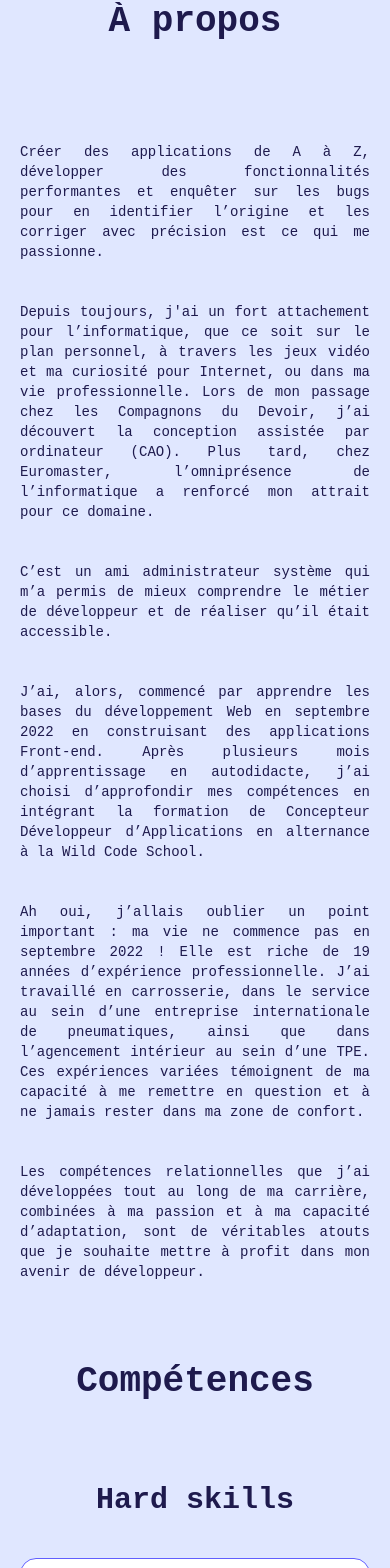
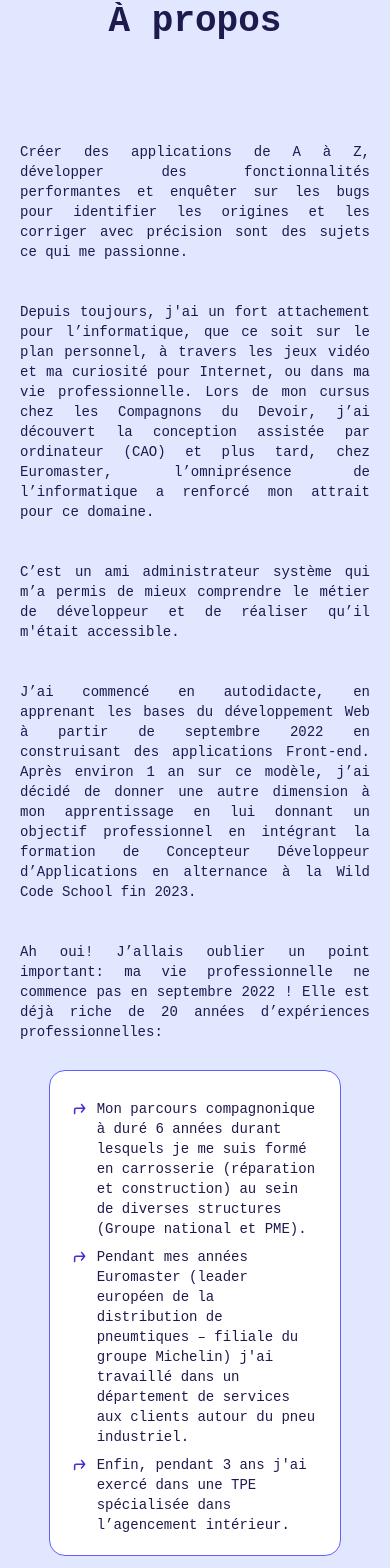
Before and after one commit to ThomMarchand/portfolio, a Next.js app: page / in a window 390 px wide. Shown: the part 422-1990 px from the top of the page. Built offline with nearby package versions, Linux system fonts and the light colour scheme.

Commit message:
feat(main): added better text

```diff
--- a/app/components/templates/SectionAbout.tsx
+++ b/app/components/templates/SectionAbout.tsx
@@ -1,53 +1,91 @@
 import Title from "@/app/components/atoms/Title";
+import DisplayItem from "../atoms/DisplayItem";
+import IconCornerUpRight from "../atoms/icons/IconCornerUpRight";
 
 export default function SectionAbout() {
+  const xp = [
+    "Mon parcours compagnonique à duré 6 années durant lesquels je me suis formé en carrosserie (réparation et construction) au sein de diverses structures (Groupe national et PME).",
+    "Pendant mes années Euromaster (leader européen de la distribution de pneumtiques – filiale du groupe Michelin) j'ai travaillé dans un département de services aux clients autour du pneu industriel.",
+    "Enfin, pendant 3 ans j'ai exercé dans une TPE spécialisée dans l’agencement intérieur.",
+  ];
   return (
     <section id="about" className="md:scroll-mt-64 md:mt-30">
       <Title renderAs="h2">À propos</Title>
 
       <p className="text-justify text-sm 1xs:text-[15px] md:text-lg mt-25 flex justify-center">
         Créer des applications de A à Z, développer des fonctionnalités
-        performantes et enquêter sur les bugs pour en identifier l’origine et
-        les corriger avec précision est ce qui me passionne.
+        performantes et enquêter sur les bugs pour identifier les origines et
+        les corriger avec précision sont des sujets ce qui me passionne.
       </p>
 
       <p className="text-justify text-sm my-10 1xs:text-[15px] md:text-lg flex justify-center">
-        Depuis toujours, j&apos;ai un fort attachement pour l’informatique, que
-        ce soit sur le plan personnel, à travers les jeux vidéo et ma curiosité
-        pour Internet, ou dans ma vie professionnelle. Lors de mon passage chez
+        Depuis toujours, j'ai un fort attachement pour l’informatique, que ce
+        soit sur le plan personnel, à travers les jeux vidéo et ma curiosité
+        pour Internet, ou dans ma vie professionnelle. Lors de mon cursus chez
         les Compagnons du Devoir, j’ai découvert la conception assistée par
-        ordinateur (CAO). Plus tard, chez Euromaster, l’omniprésence de
+        ordinateur (CAO) et plus tard, chez Euromaster, l’omniprésence de
         l’informatique a renforcé mon attrait pour ce domaine.
       </p>
 
       <p className="text-justify text-sm 1xs:text-[15px] md:text-lg flex justify-center">
         C’est un ami administrateur système qui m’a permis de mieux comprendre
-        le métier de développeur et de réaliser qu’il était accessible.
+        le métier de développeur et de réaliser qu’il m'était accessible.
       </p>
 
       <p className="text-justify text-sm my-10 1xs:text-[15px] md:text-lg flex justify-center">
-        J’ai, alors, commencé par apprendre les bases du développement Web en
-        septembre 2022 en construisant des applications Front-end. Après
-        plusieurs mois d’apprentissage en autodidacte, j’ai choisi d’approfondir
-        mes compétences en intégrant la formation de Concepteur Développeur
-        d’Applications en alternance à la Wild Code School.
+        J’ai commencé en autodidacte, en apprenant les bases du développement
+        Web à partir de septembre 2022 en construisant des applications
+        Front-end. Après environ 1 an sur ce modèle, j’ai décidé de donner une
+        autre dimension à mon apprentissage en lui donnant un objectif
+        professionnel en intégrant la formation de Concepteur Développeur
+        d’Applications en alternance à la Wild Code School fin 2023.
       </p>
 
       <p className="text-justify text-sm 1xs:text-[15px] md:text-lg flex justify-center">
-        Ah oui, j’allais oublier un point important : ma vie ne commence pas en
-        septembre 2022 ! Elle est riche de 19 années d’expérience
-        professionnelle. J’ai travaillé en carrosserie, dans le service au sein
-        d’une entreprise internationale de pneumatiques, ainsi que dans
-        l’agencement intérieur au sein d’une TPE. Ces expériences variées
-        témoignent de ma capacité à me remettre en question et à ne jamais
-        rester dans ma zone de confort.
+        Ah oui! J’allais oublier un point important: ma vie professionnelle ne
+        commence pas en septembre 2022 ! Elle est déjà riche de 20 années
+        d’expériences professionnelles:
       </p>
 
-      <p className="text-justify text-sm mt-10 1xs:text-[15px] md:text-lg flex justify-center">
-        Les compétences relationnelles que j’ai développées tout au long de ma
-        carrière, combinées à ma passion et à ma capacité d’adaptation, sont de
-        véritables atouts que je souhaite mettre à profit dans mon avenir de
+      <div className="p-5 bg-white border border-indigo-500 rounded-2xl mt-7 xs:w-10/12 xs:flex xs:flex-col xs:mx-auto">
+        <p className="flex text-sm mt-2 1xs:text-[15px] md:text-lg">
+          <IconCornerUpRight />{" "}
+          <span className="flex flex-col pl-2 w-fit">
+            Mon parcours compagnonique à duré 6 années durant lesquels je me
+            suis formé en carrosserie (réparation et construction) au sein de
+            diverses structures (Groupe national et PME).
+          </span>
+        </p>
+
+        <p className="flex text-sm mt-2 1xs:text-[15px] md:text-lg">
+          <IconCornerUpRight />{" "}
+          <span className="flex flex-col pl-2 w-fit">
+            Pendant mes années Euromaster (leader européen de la distribution de
+            pneumtiques – filiale du groupe Michelin) j'ai travaillé dans un
+            département de services aux clients autour du pneu industriel.
+          </span>
+        </p>
+
+        <p className="flex text-sm mt-2 1xs:text-[15px] md:text-lg">
+          <IconCornerUpRight />{" "}
+          <span className="flex flex-col pl-2 w-fit">
+            Enfin, pendant 3 ans j'ai exercé dans une TPE spécialisée dans
+            l’agencement intérieur.
+          </span>
+        </p>
+      </div>
+
+      <p className="text-justify text-sm my-10 1xs:text-[15px] md:text-lg flex justify-center">
+        Ces expériences diverses et variées témoignent de ma capacité à me
+        remettre en question et à ne jamais rester dans ma zone de confort. Les
+        compétences relationnelles que j’ai su développer tout au long de ce
+        cursus, combinées à ma passion et à ma capacité d’adaptation, sont de
+        véritables atouts que je souhaite mettre à profit dans mon futur de
         développeur.
+      </p>
+
+      <p className="text-justify text-sm 1xs:text-[15px] md:text-lg flex">
+        Mais revenons à mon actualité:
       </p>
     </section>
   );
```
